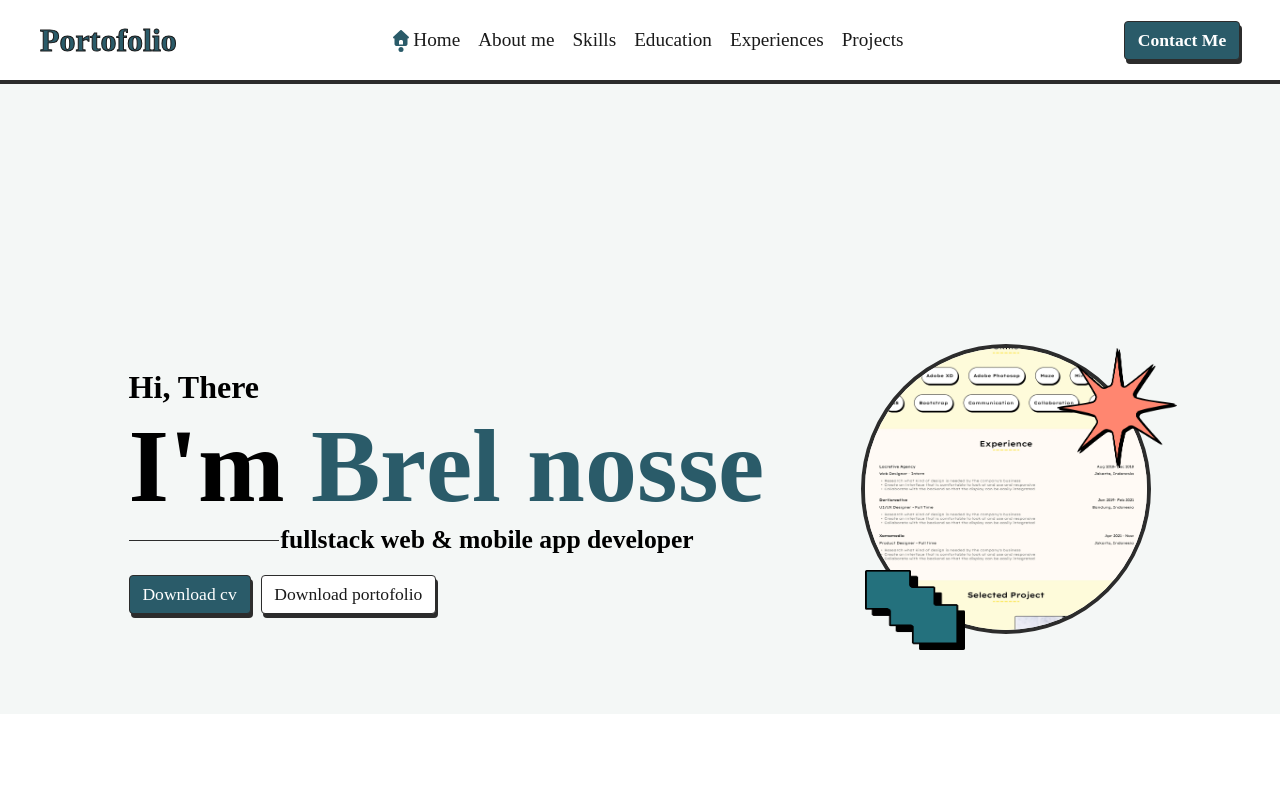
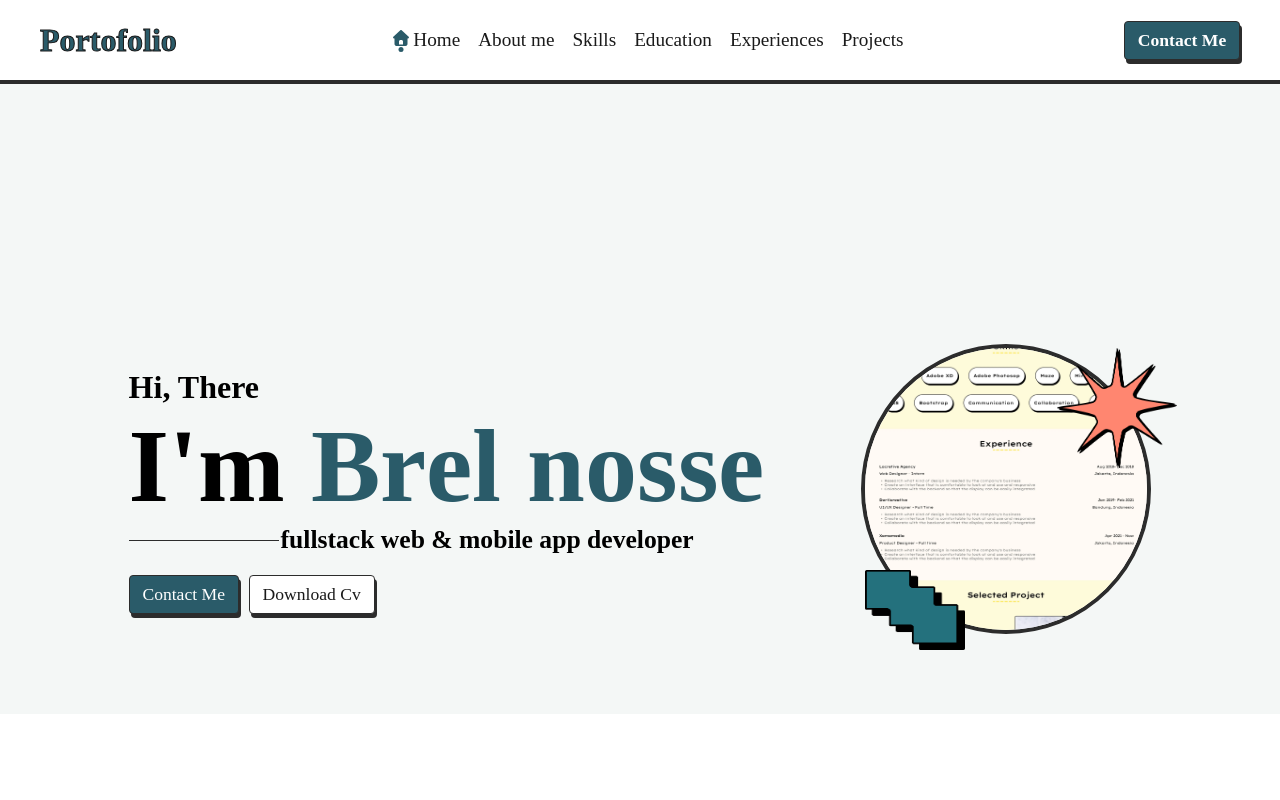
Before and after one commit to brelnosse/portofolio, a React (Create React App) app: page / in a window 1280 px wide. Shown: the top 800 px of the page. Built offline with nearby package versions, Linux system fonts and the light colour scheme; a web font is replaced by a local one.

Commit message:
Fix: the skillsresume card glich

```diff
--- a/src/assets/style/skillsresumecard.css
+++ b/src/assets/style/skillsresumecard.css
@@ -3,14 +3,14 @@
     height: 180px;
     cursor: pointer;
     opacity: 0;
-    transform: translateY(-50px);
-    transition: opacity 0.8s cubic-bezier(0.16, 1, 0.3, 1),
-                transform 0.8s cubic-bezier(0.16, 1, 0.3, 1);
+    transform: translateX(50px);
+    transition: opacity 1s cubic-bezier(0.16, 1, 0.3, 1),
+                transform 1s cubic-bezier(0.16, 1, 0.3, 1);
 }
 
 /* État visible : carte descend depuis le haut */
 .skills-resume_card.visible {
-    transform: translateY(0);
+    transform: translateX(0);
     opacity: 1;
 }
 
@@ -29,6 +29,7 @@
 @media screen and (max-width: 768px) {
     .skills-resume_card {
         max-width: 100%;
+        width: 100%;
         height: auto;
         min-height: 180px;
         padding: 1rem;
--- a/src/components/Hero.tsx
+++ b/src/components/Hero.tsx
@@ -111,10 +111,10 @@ const Hero: React.FC = () => {
                 </h4>
                 <div className="actions">
                     <div className={`button-wrapper ${showButton1 ? 'button-visible' : 'button-hidden'}`}>
-                        <Button type='default' valueText='Download cv'/>
+                        <Button type='default' valueText='Contact Me'/>
                     </div>
                     <div className={`button-wrapper ${showButton2 ? 'button-visible' : 'button-hidden'}`}>
-                        <Button type='light' valueText='Download portofolio'/>
+                        <Button type='light' valueText='Download Cv'/>
                     </div>
                 </div>
             </div>
```
